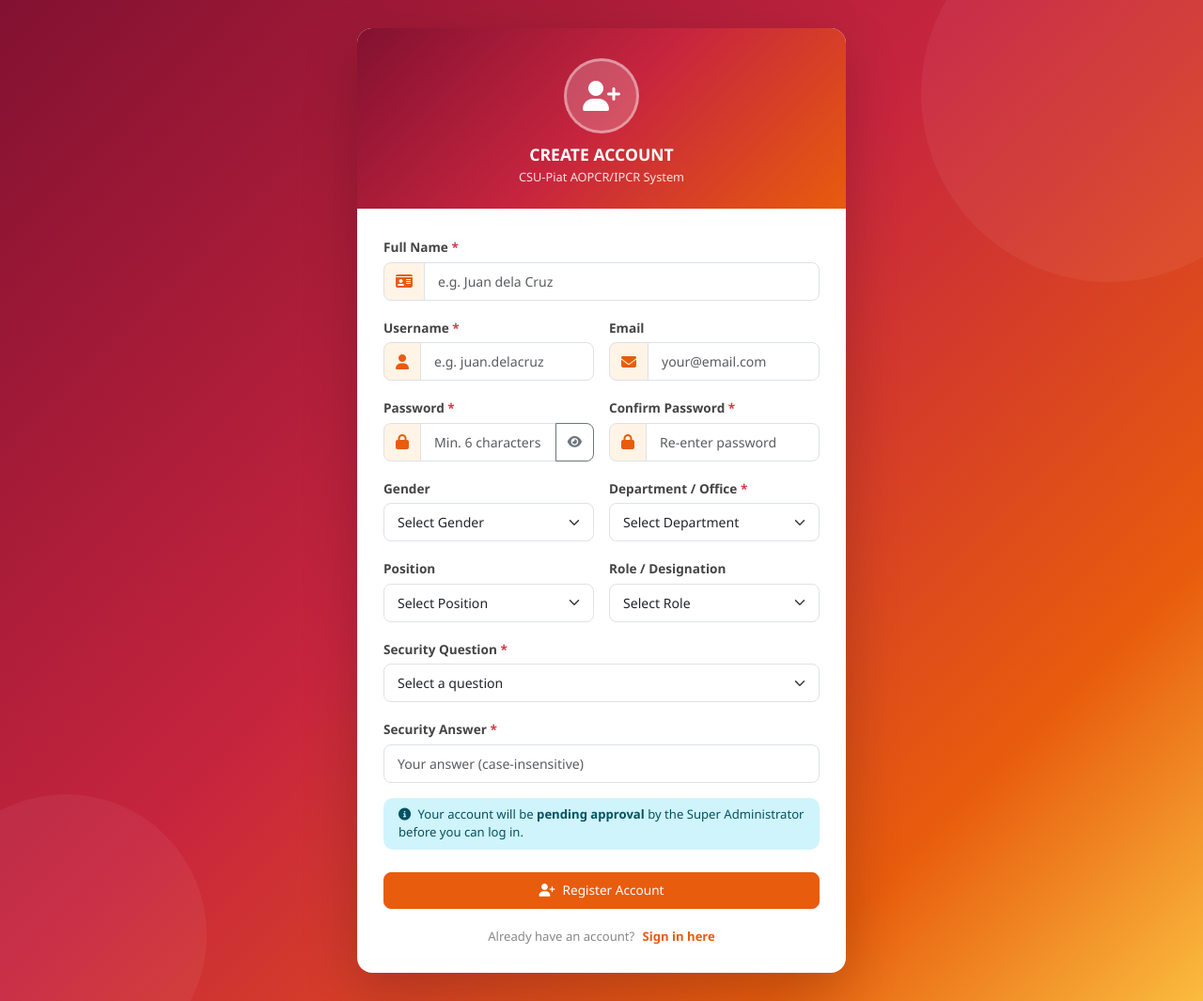
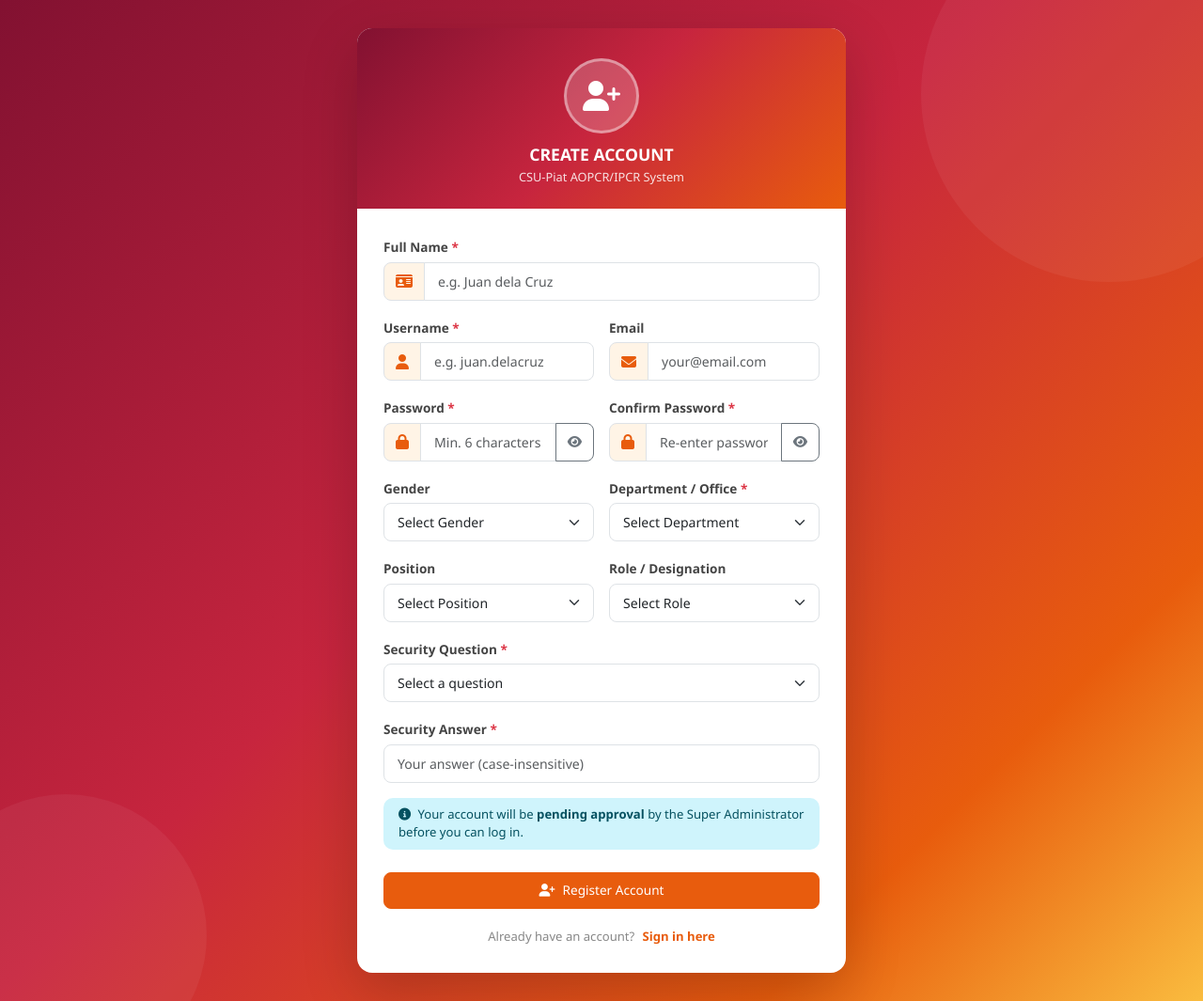
Before and after one commit to Glenn-IT/AGS-AOPCR-IPCR-Generation-System, a PHP site: page /AGS-AOPCR-IPCR-Generation-System/register.php in a window 1280 px wide. Shown: the whole page at 94% size. Run offline with PHP 8.4, Linux system fonts and the light colour scheme; data comes from the database, SQL or seed files in the repository.

Commit message:
feat: add show/hide password toggle button for confirm password field in registration form

```diff
--- a/register.php
+++ b/register.php
@@ -73,6 +73,7 @@ try {
             <div class="input-group">
               <span class="input-group-text"><i class="fa-solid fa-lock"></i></span>
               <input type="password" class="form-control" id="regConfirmPw" placeholder="Re-enter password" required>
+              <button type="button" class="btn btn-outline-secondary" onclick="togglePw('regConfirmPw',this)"><i class="fa-solid fa-eye"></i></button>
             </div>
           </div>
           <div class="col-md-6">
```
